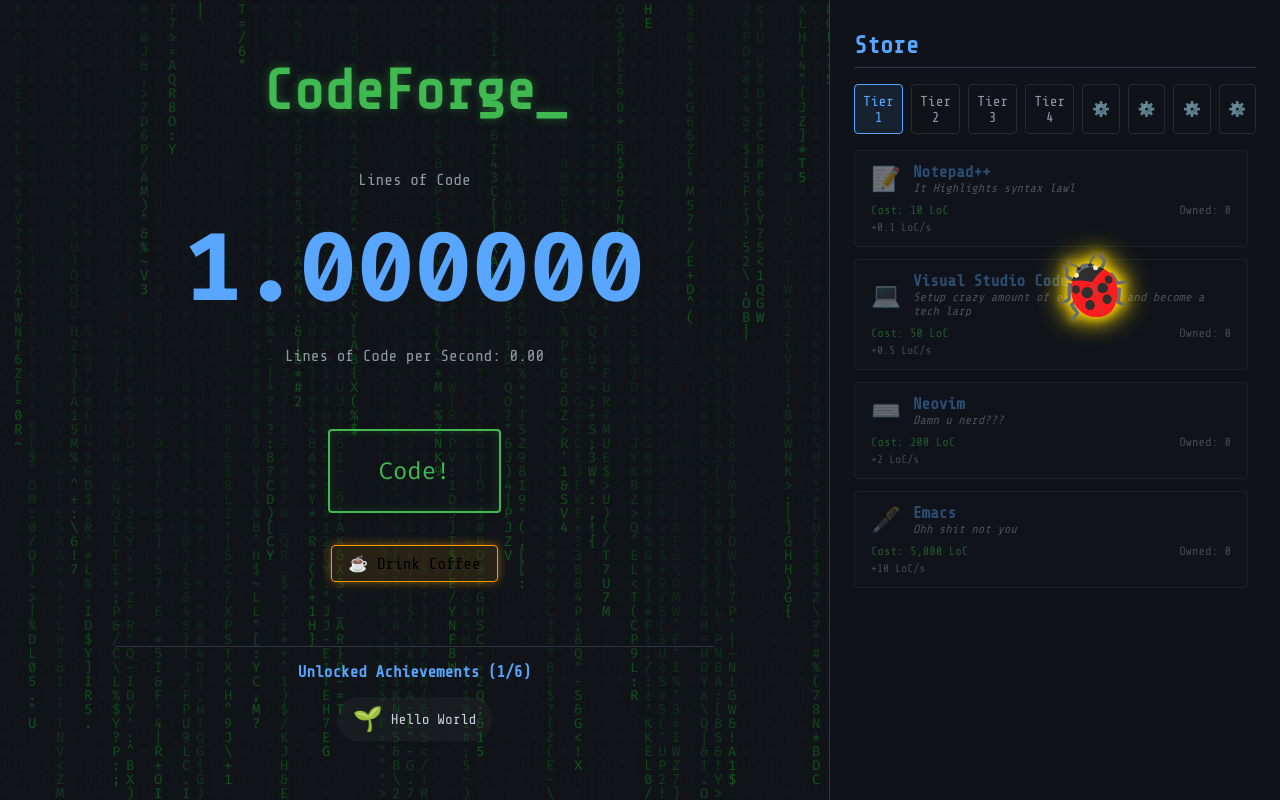
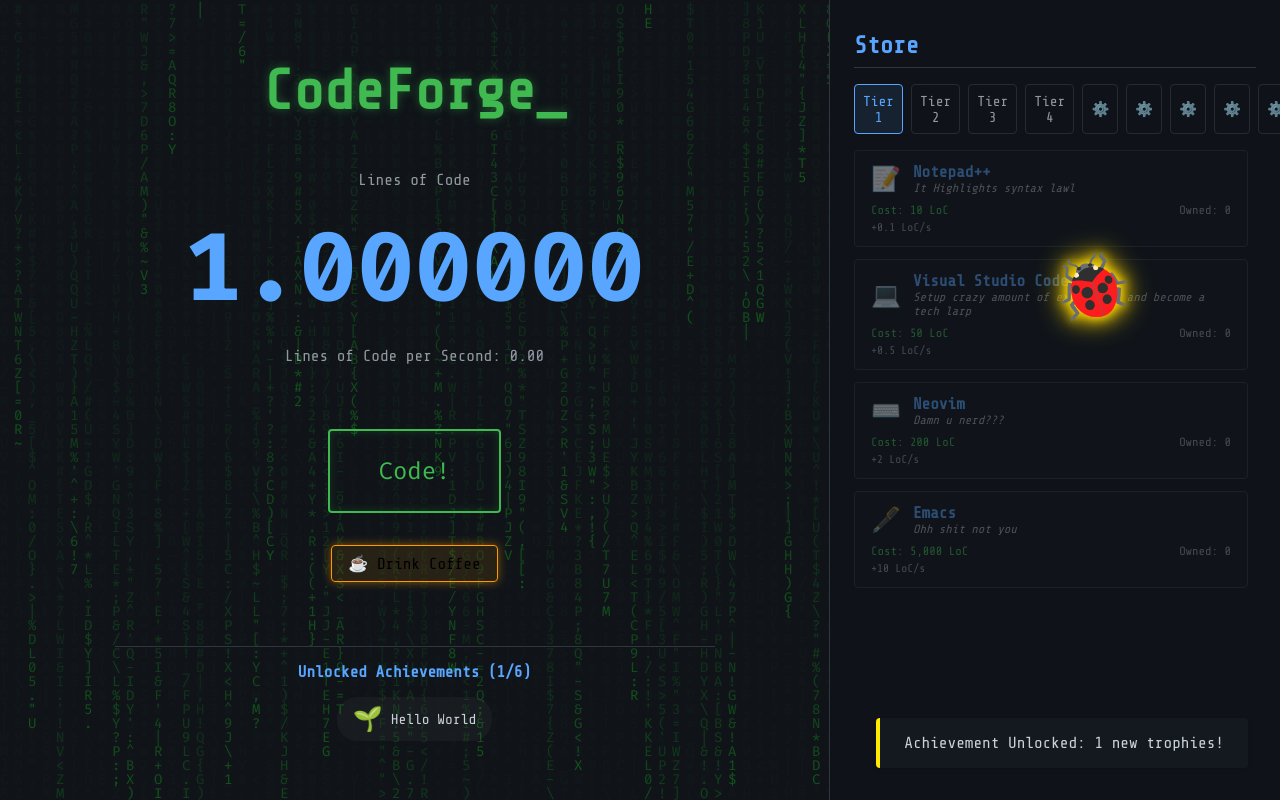
Before and after one commit to FBIopeningUPP/CodeForge, a React (Vite) app in the folder client/: page / in a window 1280 px wide. Both pictures are taken after a click on the button "Code!". Built offline with nearby package versions, Linux system fonts and the light colour scheme.

Commit message:
ai bug finding and new stock market feautre

```diff
--- a/client/src/App.jsx
+++ b/client/src/App.jsx
@@ -10,6 +10,8 @@ import TypingTest from './TypingTest'
 import { RESEARCH } from './research'
 import ServerRack from './ServerRack'
 import CoffeeMachine from './CoffeeMachine'
+import Notifications from './Notifications'
+import StockMarket from './StockMarket'
 
 export default function App() {
   const loc = useStore((state) => state.loc)
@@ -59,7 +61,7 @@ export default function App() {
   useEffect(() => {
     const earned = useStore.getState().calculateOfflineProgress()
     if (earned > 0) {
-      alert(`Welcome back!`)
+      useStore.getState().notify(`Welcome back! you earned ${earned.toLocaleString()} LoC while you were away.`, 'info')
     }
   }, [])
 
@@ -81,6 +83,7 @@ export default function App() {
       <GoldenBug />
       <TypingTest />
       <ServerRack />
+      <Notifications />
       <main style={{ ...styles.main, position: 'relative' }} ref={mainRef}>
         <h1 style={styles.title}>CodeForge<span className="cursor">_</span></h1>
         <div style={styles.stats}>
@@ -112,7 +115,7 @@ export default function App() {
     <aside style={styles.sidebar}>
       <h3 style={styles.sidebarTitle}>Store</h3>
       <div style={styles.tabContainer}>
-        {[1, 2, 3, 4, 'Refactor', 'Research', 'Stats', 'Settings'].map(tier => (
+        {[1, 2, 3, 4, 'Refactor', 'Research', 'Invest', 'Stats', 'Settings'].map(tier => (
           <button
             key={tier}
             onClick={() => setActiveTier(tier)}
@@ -240,6 +243,8 @@ export default function App() {
                 </p>
               </div>
             </div>
+      ) : activeTier === 'Invest' ? (
+            <StockMarket />
       ) : (
         <div style={styles.upgradeList}>
           {visibleUpgrades.map(upgrade => (
--- /dev/null
+++ b/client/src/Notifications.jsx
@@ -0,0 +1,44 @@
+import { useStore } from './store';
+
+export default function Notifications() {
+    const notifications = useStore((state) => state.notifications) || [];
+
+    if (notifications.length === 0) return null;
+
+    return (
+        <div style={{
+            position: 'fixed',
+            bottom: '2rem',
+            right: '2rem',
+            display: 'flex',
+            flexDirection: 'column',
+            gap: '0.5rem',
+            zIndex: 9999,
+            pointerEvents: 'none',
+        }}>
+            {notifications.map(note => (
+                <div key={note.id} style={{
+                    backgroundColor: 'rgba(22, 27, 34, 0.9)',
+                    borderLeft: `4px solid ${note.type === 'success' ? '#ffea00' : 'var(--cyan)'}`,
+                    color: 'var(--text)',
+                    padding: '1rem 1.5rem',
+                    borderRadius: '4px',
+                    boxShadow: '0 2px 4px rgba(0, 0, 0, 0.1)',
+                    fontFamily: '"Share Tech Mono", monospace',
+                    animation: 'slideIn 0.3s ease-out forwards',
+                    minWidth: '250px',
+                }}>
+                    {note.message}
+                </div>
+            ))}
+            <style>
+                {`
+                    @keyframes slideIn {
+                        from {transform: translateX(100%); opacity: 0;}
+                        to {transform: translateX(0); opacity: 1;}
+                    }
+                `}
+            </style>
+        </div>
+    )
+}
--- /dev/null
+++ b/client/src/StockMarket.jsx
@@ -0,0 +1,83 @@
+import { useStore } from './store'
+import { useEffect } from 'react'
+
+export default function StockMarket() {
+    const stocks = useStore(state => state.stocks) || [];
+    const loc = useStore(state => state.loc);
+    const updateStocks = useStore(state => state.updateStock);
+    const buyStock = useStore(state => state.buyStock);
+    const sellStock = useStore(state => state.sellStock);
+
+    useEffect(() => {
+        const interval = setInterval(() => {
+            updateStocks();
+        }, 3000);
+        return () => clearInterval(interval);
+    }, [updateStocks]);
+
+    return (
+        <div style={{ flex: 1, padding: '0 1rem', display: 'flex', flexDirection: 'column', alignItems: 'center', overflowY: 'auto' }}>
+            <h4 style={{ color: 'var(--cyan)', marginBottom: '1rem', marginTop: '1rem', fontFamily: '"Share Tech Mono", monospace', fontSize: '1.5rem'}}>Tech Exchange</h4>
+            <p style={{ color: 'var(--text)', marginBottom: '1.5rem', fontSize: '1.1rem' }}>
+                Wallet: <strong style={{color: 'var(--green)'}}>{Math.floor(loc).toLocaleString()}</strong> LoC
+            </p>
+            <div style={{ width: '100%', display: 'flex', flexDirection: 'column', gap: '1rem' }}>
+                {stocks.map(stock => {
+                    const trend = stock.history[stock.history.length - 1] - stock.history[stock.history.length - 2];
+                    const trendColor = trend >= 0 ? 'var(--green)' : '#ff4444';
+
+                    return (
+                        <div key={stock.id} style={{
+                            backgroundColor: 'rgba(255, 255, 255, 0.05)',
+                            border: '1px solid var(--border)',
+                            borderRadius: '8px',
+                            padding: '1rem',
+                        }}>
+                            <div style={{ display: 'flex', justifyContent: 'space-between', alignItems: 'center', marginBottom: '0.5rem' }}>
+                                <h3 style={{ color: 'var(--cyan)', margin: 0, fontFamily: '"Share Tech Mono", monospace' }}>{stock.name}</h3>
+                                <div style={{ color: trendColor, fontWeight: 'bold', fontFamily: '"Fira Code", monospace' }}>
+                                    {trend >= 0 ? '▲' : '▼'} {stock.price.toLocaleString()} LoC
+                                </div>
+                            </div>
+                        <div style={{ display: 'flex', gap: '2px', height: '40px', alignItems: 'flex-end', marginBottom: '1rem', borderBottom: '1px solid var(--border)' }}>
+                            {stock.history.map((price, i) => {
+                                const maxPrice = Math.max(...stock.history);
+                                const heightPercent = (price / maxPrice) * 100;
+                                return (
+                                    <div key={i} style={{
+                                        flex: 1,
+                                        backgroundColor: trendColor,
+                                        height: `${heightPercent}%`,
+                                        opacity: 0.2 + (i / stock.history.length) * 0.8,
+                                        transition: 'all 0.2s ease',
+                                    }}></div>
+                                )
+                            })}
+                        </div>
+                        <div style={{ display: 'flex', justifyContent: 'space-between', alignItems: 'center' }}>
+                            <span style={{ color: 'var(--text)', fontSize: '0.9rem' }}>Owned: <strong style={{fontFamily: '"Fira Code", monospace'}}>{stock.owned}</strong></span>
+                            <div style={{ display: 'flex', gap: '0.5rem' }}>
+                                <button onClick={() => buyStock(stock.id, 1)} style={styles.actionBtn}>Buy 1</button>
+                                <button onClick={() => sellStock(stock.id, 1)} style={styles.actionBtn}>Sell 1</button>
+                            </div>
+                        </div>
+                        </div>
+                    )
+                })}
+            </div>
+        </div>
+    )
+}
+
+const styles = {
+    actionBtn: {
+        backgroundColor: 'rgba(255, 255, 255, 0.1)',
+        border: '1px solid var(--border)',
+        color: 'var(--text)',
+        padding: '0.3rem 0.6rem',
+        borderRadius: '4px',
+        cursor: 'pointer',
+        fontFamily: '"Fira Code", monospace',
+        transition: 'all 0.2s ease',
+    }
+}
--- a/client/src/store.js
+++ b/client/src/store.js
@@ -2,6 +2,7 @@ import { create } from 'zustand'
 import { persist } from 'zustand/middleware'
 import { UPGRADES, getUpgradeCost } from './upgrades'
 import { RESEARCH } from './research'
+import { ACHIEVEMENTS } from './achievements'
 
 export const useStore = create(
     persist(
@@ -12,6 +13,49 @@ export const useStore = create(
             clickPower: 1,
             lifetimeLoc: 0,
             refactorTokens: 0,
+            notifications: [],
+            stocks: [
+                { id: 'macrosoft', name: 'Macrosoft', price: 100, owned: 0, history: [100, 100, 100, 100, 100, 100, 100, 100, 100, 100] },
+                { id: 'gogle', name: 'Gogle', price: 150, owned: 0, history: [150, 150, 150, 150, 150, 150, 150, 150, 150, 150] },
+                { id: 'faceplant', name: 'Faceplant', price: 200, owned: 0, history: [200, 200, 200, 200, 200, 200, 200, 200, 200, 200] },
+                { id: 'amazoon', name: 'Amazoon', price: 250, owned: 0, history: [250, 250, 250, 250, 250, 250, 250, 250, 250, 250] },
+                { id: 'netflicks', name: 'Netflicks', price: 300, owned: 0, history: [300, 300, 300, 300, 300, 300, 300, 300, 300, 300] },
+            ],
+
+            updateStock: () => set((state) => {
+                const newStocks = state.stocks.map(stock => {
+                    const volatility = stock.price * 0.05
+                    const change = (Math.random() - 0.5) * volatility;
+                    const newPrice = Math.max(10, Math.floor(stock.price + change));
+                    return {
+                        ...stock,
+                        price: newPrice,
+                        history: [...stock.history.slice(1), newPrice]
+                    };
+                });
+                return { stocks: newStocks };
+            }),
+
+            buyStock: (id, amount) => set((state) => {
+                const stock = state.stocks.find(s => s.id === id);
+                const cost = stock.price * amount;
+                if (state.loc < cost) return state;
+                return {
+                    loc: state.loc - cost,
+                    stocks: state.stocks.map(s => s.id === id ? { ...s, owned: s.owned + amount } : s)
+                }
+            }),
+
+            sellStock: (id, amount) => set((state) => {
+                const stock = state.stocks.find(s => s.id === id);
+                if (stock.owned < amount) return state;
+                const profit = stock.price * amount;
+                return {
+                    loc: state.loc + profit,
+                    stocks: state.stocks.map(s => s.id === id ? { ...s, owned: s.owned - amount } : s)
+                }
+            }),
+
             unlockedResearch: [],
             totalClicks: 0,
             boostActive: false,
@@ -88,6 +132,18 @@ export const useStore = create(
                 }
             }),
 
+            notify: (message, type = 'info') => {
+                const id = Date.now() + Math.random();
+                set((state) => ({
+                    notifications: [...state.notifications, { id, message, type }]
+                }));
+                setTimeout(() => {
+                    set((state) => ({
+                        notifications: state.notifications.filter(n => n.id !== id)
+                    }));
+                }, 5000);
+            },
+
             wipeSave: () => set({
                 loc: 0,
                 locPerSec: 0,
@@ -116,7 +172,6 @@ export const useStore = create(
                 const state = get()
                 const newlyUnlocked = []
 
-                import('./achievements').then(({ ACHIEVEMENTS }) => {
                 ACHIEVEMENTS.forEach(ach => {
                     if (!state.unlockedAchievements.includes(ach.id) && ach.condition(state)) {
                         newlyUnlocked.push(ach.id)
@@ -128,9 +183,8 @@ export const useStore = create(
                         unlockedAchievements: [...state.unlockedAchievements, ...newlyUnlocked]
                     })
 
-                        alert(`Achievements Unlocked: ${newlyUnlocked.length} new trophies!`)
+                    get().notify(`Achievement Unlocked: ${newlyUnlocked.length} new trophies!`, 'success')
                 }
-                })
             },
 
             updateSaveTime: () => set({ lastSaveTime: Date.now() }),
```
Lines whose indentation alone changed are shown as unchanged.
